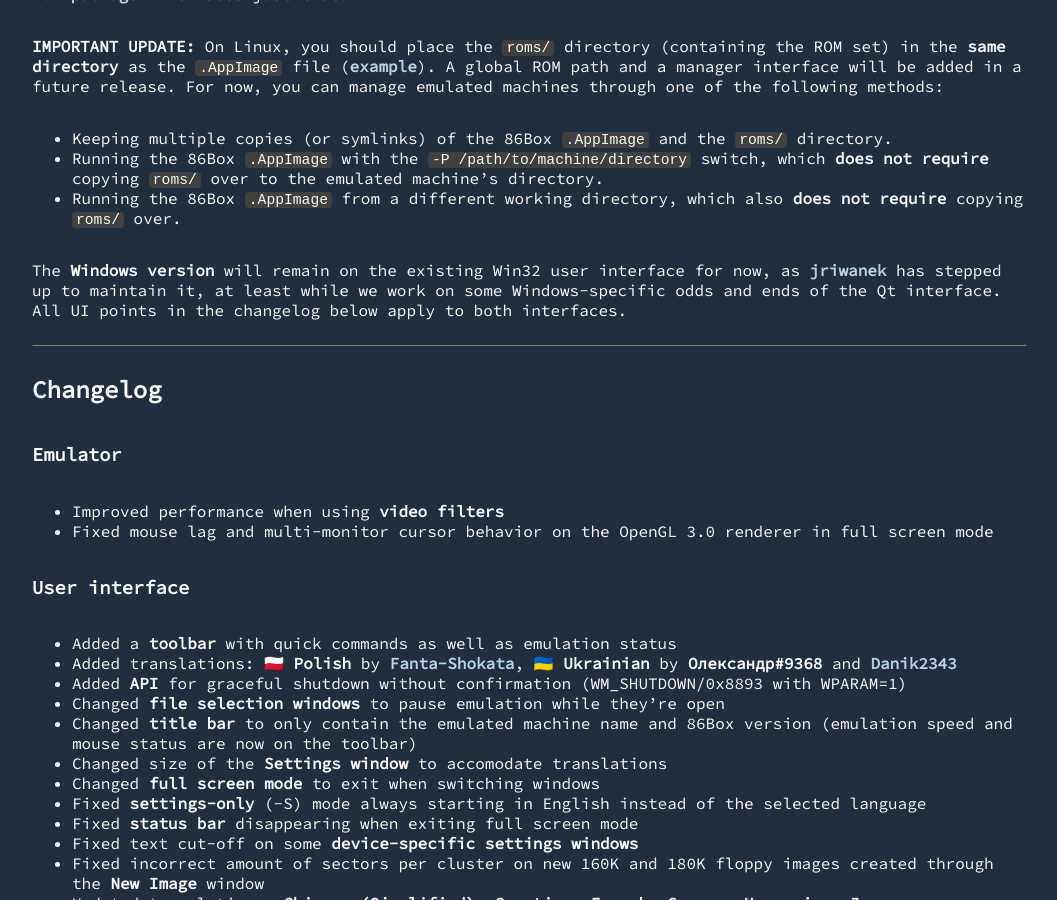
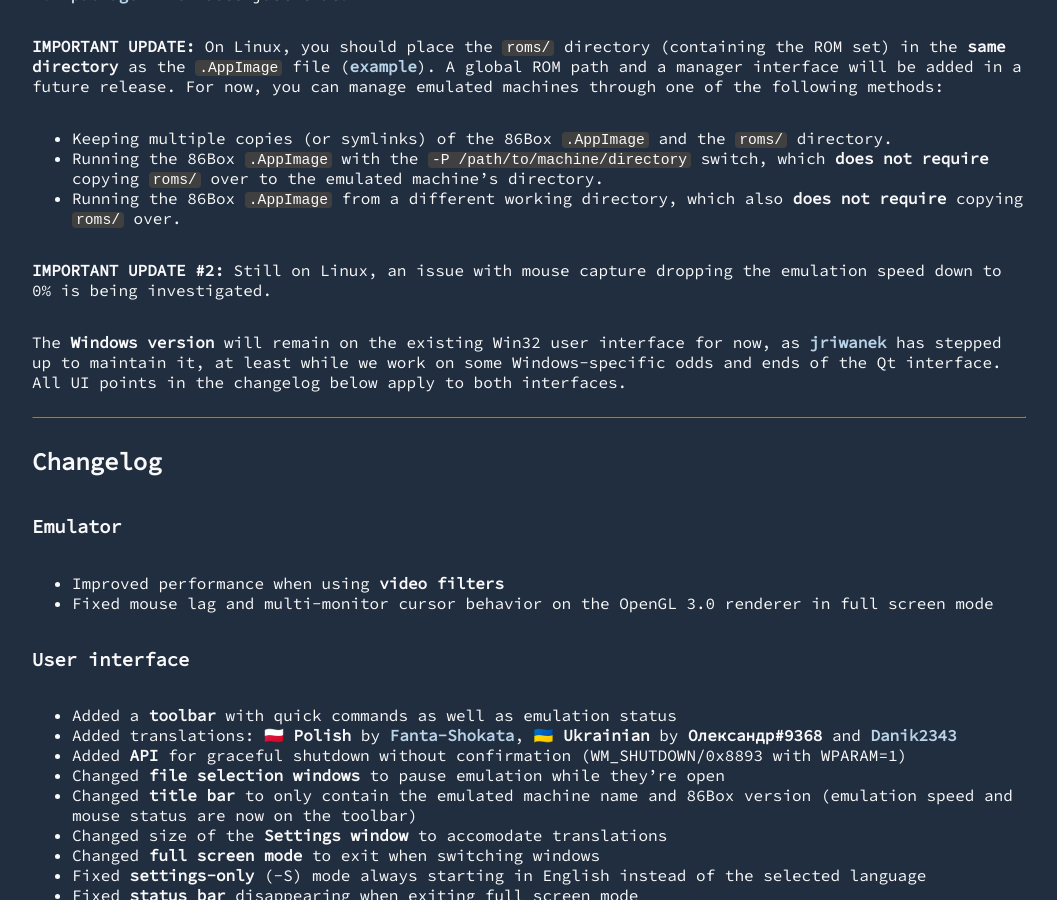
Before and after one commit to 86Box/86box.github.io, a Jekyll site: the page built from _posts/2022-02-16-86box-v3-2.md, in a window 1280 px wide and 900 px high, scrolled down 1350 px. Shown: the whole window, without its empty margins (112-1169 px from the left). Built offline with Jekyll 4.4.1, drawn with Linux system fonts in a browser that asks for light colours.

Commit message:
Add notice about Linux mouse issues

```diff
--- a/_posts/2022-02-16-86box-v3-2.md
+++ b/_posts/2022-02-16-86box-v3-2.md
@@ -23,6 +23,8 @@
 * Keeping multiple copies (or symlinks) of the 86Box `.AppImage` and the `roms/` directory.
 * Running the 86Box `.AppImage` with the `-P /path/to/machine/directory` switch, which **does not require** copying `roms/` over to the emulated machine's directory.
 * Running the 86Box `.AppImage` from a different working directory, which also **does not require** copying `roms/` over.
+
+**IMPORTANT UPDATE #2:** Still on Linux, an issue with mouse capture dropping the emulation speed down to 0% is being investigated.
 
 The **Windows version** will remain on the existing Win32 user interface for now, as [**jriwanek**](https://github.com/jriwanek) has stepped up to maintain it, at least while we work on some Windows-specific odds and ends of the Qt interface. All UI points in the changelog below apply to both interfaces.
 
```
